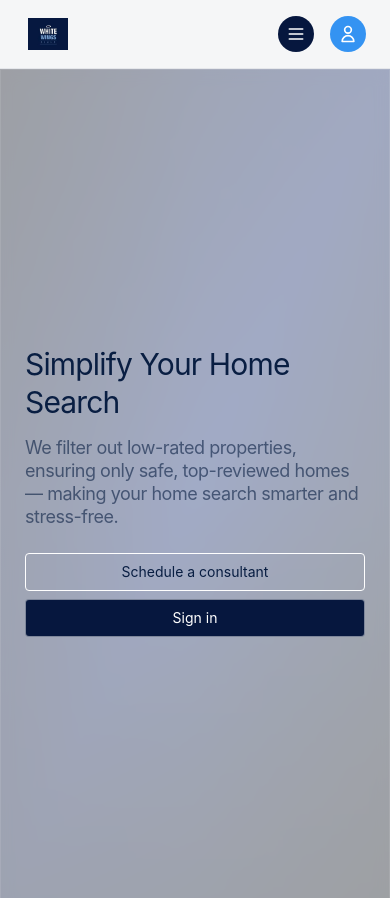
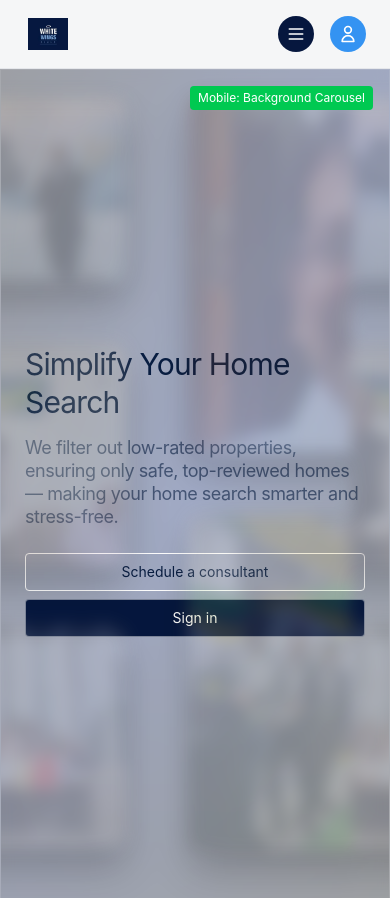
Before and after one commit to gauravganna/white_wings, a React (Vite) app in the folder white-wing-real-estate/: page / in a window 390 px wide. Shown: the top 898 px of the page. Built offline with nearby package versions, Linux system fonts and the light colour scheme.

Commit message:
Hero Section complete

```diff
--- a/white-wing-real-estate/src/App.jsx
+++ b/white-wing-real-estate/src/App.jsx
@@ -23,9 +23,9 @@ function App() {
               ✅ Hero content with exact Figma typography<br/>
               ✅ Dual CTA buttons with hover effects<br/>
               ✅ Statistics cards (Commercial, Residential, Land Development)<br/>
-              ✅ Happy Families card with triangle design<br/>
-              ✅ Infinite tilted carousel animation (315°)<br/>
-              ✅ Desktop-only elements hidden on mobile<br/>
+              ✅ Happy Families card with arrow design<br/>
+              ✅ Responsive carousel: tilted (desktop) + blurred background (mobile)<br/>
+              ✅ Perfect mobile experience with background carousel<br/>
               ✅ Fully responsive and performant
             </p>
 
--- a/white-wing-real-estate/src/components/Hero/TiltedCarousel.jsx
+++ b/white-wing-real-estate/src/components/Hero/TiltedCarousel.jsx
@@ -4,12 +4,41 @@ import carouselImage from '../../assets/images/rectangular-carousel.png';
 const TiltedCarousel = () => {
   return (
     <div className="absolute inset-0 w-full z-5 pointer-events-none overflow-hidden">
-      {/* Carousel Container - Right Half */}
+
+      {/* Mobile: Full Background Blurred Carousel */}
+      <div className="lg:hidden absolute inset-0 w-full h-full">
+        <div className="relative w-full h-full overflow-hidden">
+          {/* Mobile Carousel - No Tilt, Full Background */}
+          <div className="absolute inset-0 blur-sm opacity-20 scale-100">
+            {/* Carousel Track - Multiple copies for seamless loop */}
+            <div className="carousel-track flex h-full items-center min-h-screen">
+              {/* First carousel image */}
+              <img
+                src={carouselImage}
+                alt="Properties Carousel"
+                className="carousel-item flex-shrink-0 w-screen h-screen object-cover"
+              />
+              {/* Second carousel image for seamless loop */}
+              <img
+                src={carouselImage}
+                alt="Properties Carousel"
+                className="carousel-item flex-shrink-0 w-screen h-screen object-cover"
+              />
+              {/* Third carousel image for seamless loop */}
+              <img
+                src={carouselImage}
+                alt="Properties Carousel"
+                className="carousel-item flex-shrink-0 w-screen h-screen object-cover"
+              />
+            </div>
+          </div>
+        </div>
+      </div>
+
+      {/* Desktop: Right Half Tilted Carousel */}
       <div className="absolute top-0 right-0 left-100 w-full h-full flex items-center justify-center">
-
-        {/* Infinite Moving Carousel with 315° Tilt */}
-        <div className="relative w-full h-full overflow-hidden">
-          {/* Tilted Container - 315 degrees rotation */}
+      <div className="relative w-full h-full overflow-hidden">
+      {/* Tilted Container - 315 degrees rotation */}
           <div className="absolute inset-0 rotate-[315deg] scale-300 origin-center">
             {/* Carousel Track - Multiple copies for seamless loop */}
             <div className="carousel-track flex h-full items-center">
@@ -36,6 +65,11 @@ const TiltedCarousel = () => {
         </div>
       </div>
 
+      {/* Development indicator */}
+      <div className="absolute top-4 right-4 bg-green-500 text-white px-2 py-1 text-xs rounded z-30">
+        <span className="lg:hidden">Mobile: Background Carousel</span>
+        <span className="hidden lg:block">Desktop: Tilted Carousel (315°)</span>
+      </div>
     </div>
   );
 };
```
